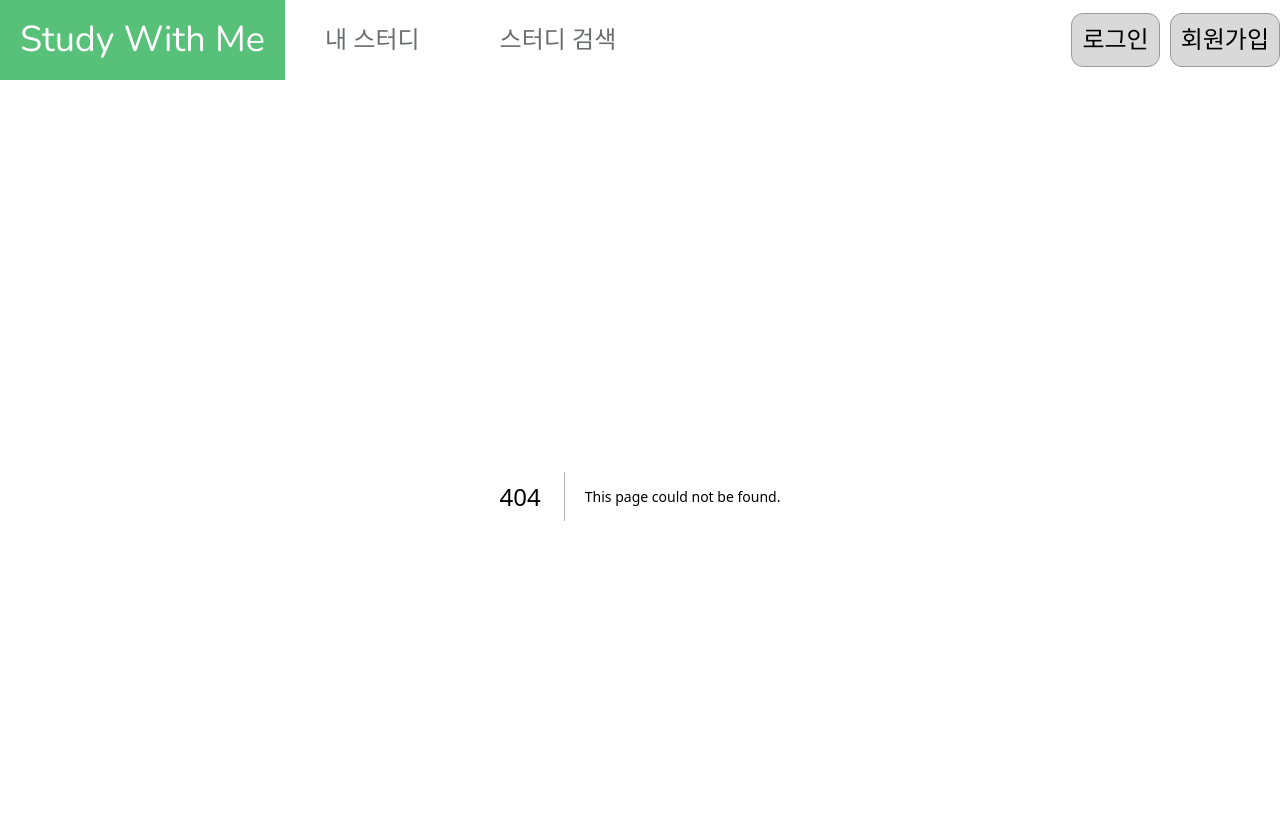
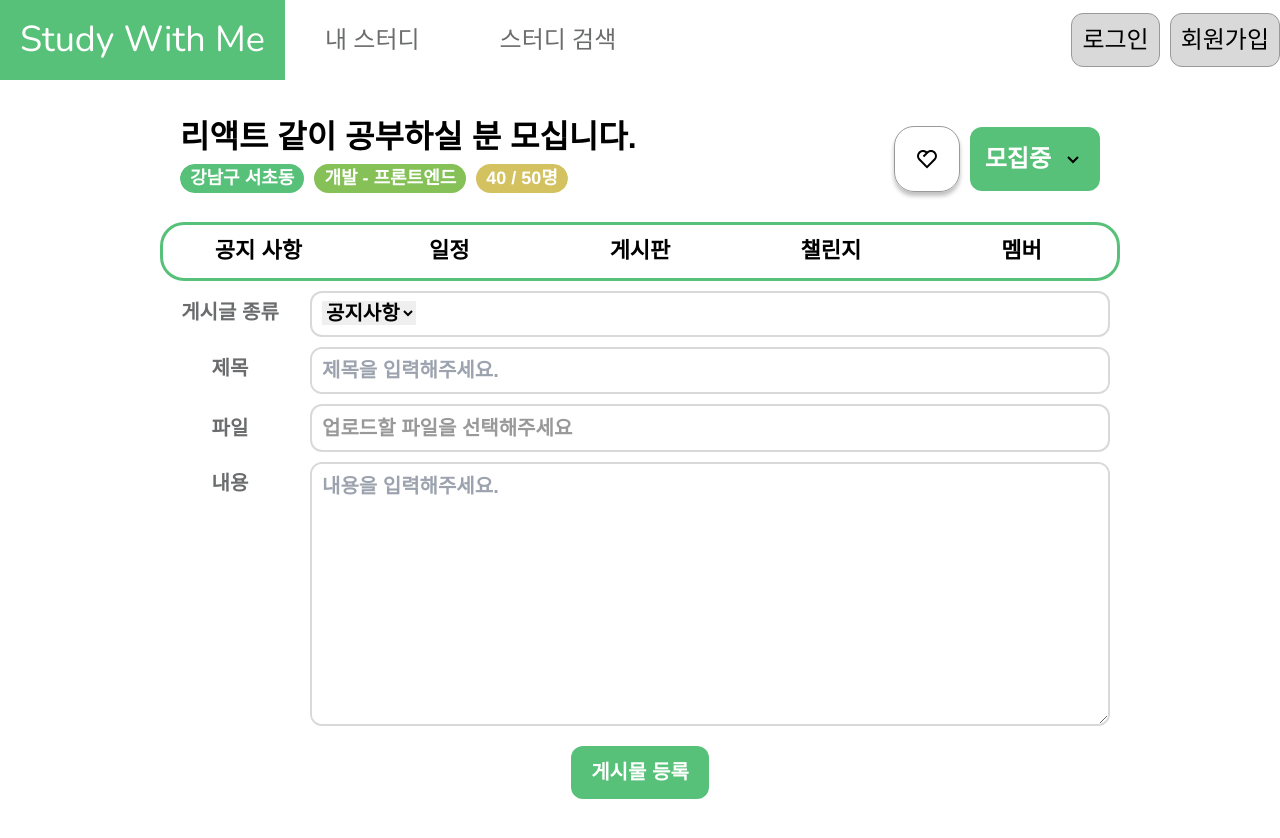
Before and after one commit to Team-Do-Nothing/swithme-frontend, a Next.js app: page /mygroup/1/write in a window 1280 px wide. Before the commit this address had no page. Shown: the top 838 px of the page. Built offline with nearby package versions, Linux system fonts and the light colour scheme.

Commit message:
[feat] #59 내 스터디 글쓰기 페이지 생성 및 기본 구조 구현

```diff
--- a/src/app/mygroup/[id]/board/page.tsx
+++ b/src/app/mygroup/[id]/board/page.tsx
@@ -25,8 +25,10 @@ const BoardPage = () => {
     const [currentPage, setCurrentPage] = useState(1);
     const maxPage = 20;
     const pathname = usePathname();
+    const pathSegments = pathname.split('/');
+    const groupId = pathSegments[2];
 
-    useEffect(()=>{
+    useEffect(() => {
         const fetchBoards = async () => {
             const res = await fetch('/api/mygroup/notice');
             const data = await res.json();
@@ -37,32 +39,35 @@ const BoardPage = () => {
         fetchBoards();
     }, []);
 
-    if(loading){
-        return <LoadingPage />;
+    if (loading) {
+        return <LoadingPage/>;
     }
 
     return (
         <>
-            <MyGroupHeader />
+            <MyGroupHeader/>
             <div className="flex flex-col items-center gap-[5px] relative">
                 <div className="flex flex-col items-center gap-[10px] relative flex-1 self-stretch w-full grow">
                     <div className="flex flex-col items-start relative flex-1 self-stretch w-full grow">
                         <ul className="list-none w-full p-0 m-0">
-                            {boards.map((board)=>(
+                            {boards.map((board) => (
                                 <li key={board.noticeId} className="mb-4 last:mb-0">
                                     <Link href={`${pathname}/${board.noticeId}`}>
-                                        <NoticeCard params={board} />
+                                        <NoticeCard params={board}/>
                                     </Link>
                                 </li>
                             ))}
                         </ul>
                         <div className="flex items-center justify-between p-[10px] relative self-stretch w-full flex-[0_0_auto]">
-                            <CardPagination currentPage={currentPage} setCurrentPage={setCurrentPage} maxPage={maxPage}/>
-                            <button className="inline-flex flex-col items-center justify-center gap-[10px] px-[10px] py-[5px] relative bg-variable-collection-primary rounded-[12px] overflow-hidden all-[unset] box-border">
-                                <div className="relative w-fit mt-[-1.00px] [font-family:'Inter-SemiBold',Helvetica] font-semibold text-white text-[14px] tracking-[0] leading-[24px] whitespace-nowrap">
-                                    글쓰기
-                                </div>
-                            </button>
+                            <CardPagination currentPage={currentPage} setCurrentPage={setCurrentPage}
+                                            maxPage={maxPage}/>
+                            <Link href={`/mygroup/${groupId}/write`}>
+                                <button className="inline-flex flex-col items-center justify-center gap-[10px] px-[10px] py-[5px] relative bg-variable-collection-primary rounded-[12px] overflow-hidden all-[unset] box-border">
+                                    <div className="relative w-fit mt-[-1.00px] [font-family:'Inter-SemiBold',Helvetica] font-semibold text-white text-[14px] tracking-[0] leading-[24px] whitespace-nowrap">
+                                        글쓰기
+                                    </div>
+                                </button>
+                            </Link>
                         </div>
                     </div>
                 </div>
--- a/src/app/mygroup/[id]/notice/page.tsx
+++ b/src/app/mygroup/[id]/notice/page.tsx
@@ -23,6 +23,8 @@ const NoticePage = () => {
     const [currentPage, setCurrentPage] = useState(1);
     const maxPage = 20;
     const pathname = usePathname();
+    const pathSegments = pathname.split('/');
+    const groupId = pathSegments[2];
 
     useEffect(() => {
         const fetchNotices = async () => {
@@ -54,13 +56,17 @@ const NoticePage = () => {
                                 </li>
                             ))}
                         </ul>
-                        <div className="flex items-center justify-between p-[10px] relative self-stretch w-full flex-[0_0_auto]">
-                            <CardPagination currentPage={currentPage} setCurrentPage={setCurrentPage} maxPage={maxPage}/>
-                            <button className="inline-flex flex-col items-center justify-center gap-[10px] px-[10px] py-[5px] relative bg-variable-collection-primary rounded-[12px] overflow-hidden all-[unset] box-border">
-                                <div className="relative w-fit mt-[-1.00px] [font-family:'Inter-SemiBold',Helvetica] font-semibold text-white text-[14px] tracking-[0] leading-[24px] whitespace-nowrap">
-                                    글쓰기
-                                </div>
-                            </button>
+                        <div
+                            className="flex items-center justify-between p-[10px] relative self-stretch w-full flex-[0_0_auto]">
+                            <CardPagination currentPage={currentPage} setCurrentPage={setCurrentPage}
+                                            maxPage={maxPage}/>
+                            <Link href={`/mygroup/${groupId}/write`}>
+                                <button className="inline-flex flex-col items-center justify-center gap-[10px] px-[10px] py-[5px] relative bg-variable-collection-primary rounded-[12px] overflow-hidden all-[unset] box-border">
+                                    <div className="relative w-fit mt-[-1.00px] [font-family:'Inter-SemiBold',Helvetica] font-semibold text-white text-[14px] tracking-[0] leading-[24px] whitespace-nowrap">
+                                        글쓰기
+                                    </div>
+                                </button>
+                            </Link>
                         </div>
                     </div>
                 </div>
--- /dev/null
+++ b/src/app/mygroup/[id]/write/page.tsx
@@ -0,0 +1,77 @@
+'use client';
+
+import React, {useState} from 'react'
+import MyGroupHeader from "@/components/MyGroup/MyGroupHeader";
+
+const WritePage = () => {
+    const [fileName, setFileName] = useState<string>('업로드할 파일을 선택해주세요');
+
+    const handleFileChange = (event: React.ChangeEvent<HTMLInputElement>) => {
+        const file = event.target.files?.[0];
+        if (file) {
+            setFileName(file.name); // 선택된 파일의 이름으로 상태를 업데이트합니다.
+        }
+    };
+
+    return (
+        <>
+            <MyGroupHeader/>
+            <div className="flex flex-col items-center gap-[10px] px-0 py-[10px] relative">
+                <div className="items-start gap-[20px] px-[10px] py-0 self-stretch w-full flex-[0_0_auto] flex relative">
+                    <div className="flex-col w-[120px] items-center justify-center gap-[10px] p-[10px] flex relative">
+                        <div className="relative w-fit mt-[-1.00px] [font-family:'Inter-SemiBold',Helvetica] font-semibold text-[#6b6c6d] text-[20px] tracking-[0] leading-[24px] whitespace-nowrap">
+                            게시글 종류
+                        </div>
+                    </div>
+                    <div className="items-center gap-[10px] p-[10px] flex-1 self-stretch grow rounded-[12px] overflow-hidden border-2 border-solid border-[#d9d9d9] flex relative">
+                        <select className="relative w-fit mt-[-2.00px] [font-family:'Inter-SemiBold',Helvetica] font-semibold text-[20px] tracking-[0] leading-[24px] whitespace-nowrap">
+                            <option value="notices">공지사항</option>
+                            <option value="board">게시판</option>
+                        </select>
+                    </div>
+                </div>
+                <div className="items-start gap-[20px] px-[10px] py-0 self-stretch w-full flex-[0_0_auto] flex relative">
+                    <div className="flex-col w-[120px] items-center justify-center gap-[10px] p-[10px] flex relative">
+                        <div className="relative w-fit mt-[-1.00px] [font-family:'Inter-SemiBold',Helvetica] font-semibold text-[#6b6c6d] text-[20px] tracking-[0] leading-[24px] whitespace-nowrap">
+                            제목
+                        </div>
+                    </div>
+                    <div className="items-center flex-1 self-stretch grow rounded-[12px] overflow-hidden border-2 border-solid border-[#d9d9d9] flex relative">
+                        <input type="text" placeholder="제목을 입력해주세요." className="w-full h-full p-[10px] [font-family:'Inter-SemiBold',Helvetica] font-semibold text-[20px] tracking-[0] leading-[24px] whitespace-nowrap outline-none"/>
+                    </div>
+                </div>
+                <div className="flex items-center justify-center gap-[20px] px-[10px] py-0 w-full flex-[0_0_auto] relative self-stretch">
+                    <div className="flex-col w-[120px] items-center justify-center gap-[10px] p-[10px] flex relative">
+                        <div className="relative w-fit mt-[-1.00px] [font-family:'Inter-SemiBold',Helvetica] font-semibold text-[#6b6c6d] text-[20px] tracking-[0] leading-[24px] whitespace-nowrap">
+                            파일
+                        </div>
+                    </div>
+                    <div className="items-center gap-[10px] p-[10px] flex-1 self-stretch grow rounded-[12px] overflow-hidden border-2 border-solid border-[#d9d9d9] flex relative">
+                        <input type="file" id="file-upload" className="absolute w-full h-full opacity-0" onChange={handleFileChange}/>
+                        <label htmlFor="file-upload" className="cursor-pointer relative w-full h-full flex items-center [font-family:'Inter-SemiBold',Helvetica] font-semibold text-variable-collection-text-2 text-[20px] tracking-[0] leading-[24px]">
+                            {fileName}
+                        </label>
+                    </div>
+                </div>
+                <div className="flex items-start gap-[20px] px-[10px] py-0 self-stretch w-full flex-[0_0_auto] relative">
+                    <div className="flex-col w-[120px] items-center justify-center gap-[10px] p-[10px] flex relative">
+                        <div className="relative w-fit mt-[-1.00px] [font-family:'Inter-SemiBold',Helvetica] font-semibold text-[#6b6c6d] text-[20px] tracking-[0] leading-[24px] whitespace-nowrap">
+                            내용
+                        </div>
+                    </div>
+                    <div className="items-center flex-1 self-stretch grow rounded-[12px] overflow-hidden border-2 border-solid border-[#d9d9d9] flex relative">
+                        <textarea className="w-full h-[260px] p-[10px] [font-family:'Inter-SemiBold',Helvetica] font-semibold text-[20px] tracking-[0] leading-[24px] whitespace-nowrap outline-none" placeholder="내용을 입력해주세요."/>
+                    </div>
+                </div>
+                <div className="items-center justify-center gap-[10px] p-[10px] self-stretch w-full flex-[0_0_auto] flex relative">
+                    <button type="submit" className="inline-flex flex-col items-center justify-center gap-[10px] px-[20px] py-[15px] relative bg-variable-collection-primary rounded-[12px] overflow-hidden box-border">
+                        <div className="relative w-fit mt-[-1.00px] [font-family:'Inter-SemiBold',Helvetica] font-semibold text-white text-[20px] tracking-[0] leading-[24px] whitespace-nowrap">
+                            게시물 등록
+                        </div>
+                    </button>
+                </div>
+            </div>
+        </>
+    )
+}
+export default WritePage
```
